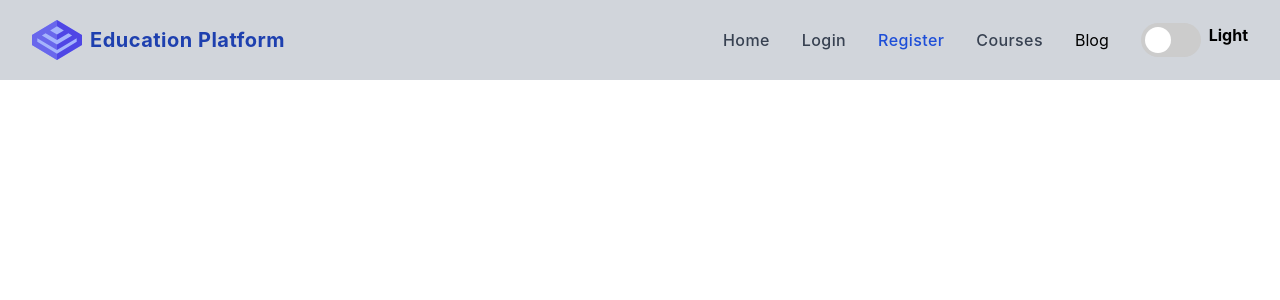
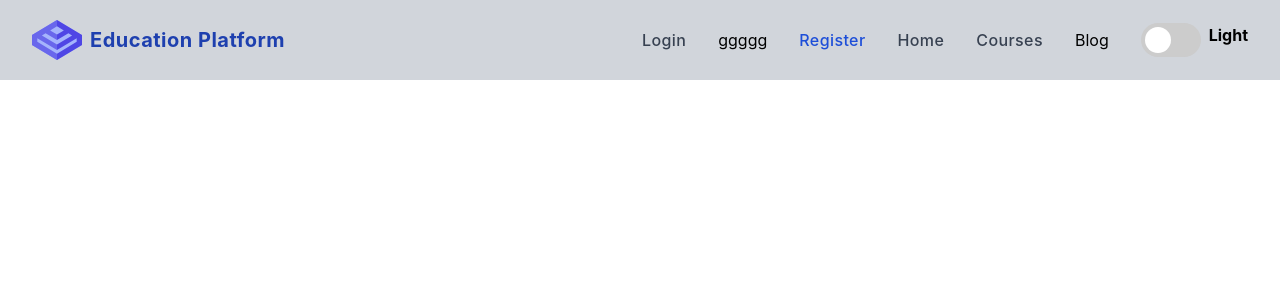
Before and after one commit to anisa6121/learning-platfor, a React (Create React App) app: page /register in a window 1280 px wide. Shown: the top 300 px of the page. Built offline with nearby package versions, Linux system fonts and the light colour scheme.

Commit message:
contexts-add

```diff
--- a/src/Others/RightsideNav/RightsideNav.js
+++ b/src/Others/RightsideNav/RightsideNav.js
@@ -18,8 +18,13 @@ const RightsideNav = () => {
 				All Course{courses.length}
 			</h1>
 			{courses.map((course) => (
-				<p className="m-2 text-2xl" key={course.id}>
-					<Link to={`/course/${course.id}`}>{course.name}</Link>
+				<p
+					className="m-2 text-2xl underline  decoration-blue-500"
+					key={course.id}
+				>
+					<Link to={`/course/${course.id}`}>
+						{course?.name}
+					</Link>
 				</p>
 			))}
 		</div>
--- /dev/null
+++ b/src/components/Context/AuthProvider/AuthProvider.js
@@ -0,0 +1,20 @@
+import React, { createContext } from 'react';
+
+
+
+export const AuthContext = createContext();
+
+const user ={displayName:"ggggg"}
+
+const authInfo = { user }
+
+
+const AuthProvider = ({children}) => {
+    return (
+        <AuthContext.Provider value={authInfo}>
+            {children}
+       </AuthContext.Provider>
+    );
+};
+
+export default AuthProvider;
--- a/src/components/Courses/Courses.js
+++ b/src/components/Courses/Courses.js
@@ -14,7 +14,7 @@ const Courses = () => {
 					<RightsideNav></RightsideNav>
 				</div>
 
-				{/* <div className="grid gap-10 mx-auto sm:grid-cols-2 lg:grid-cols-4 lg:max-w-screen-lg"> */}
+
 				<div className="grid gap-10 mx-auto sm:grid-cols-2 lg:grid-cols-2 ">
 					{allCourses.map((Course) => (
                         <Allcourses
--- a/src/components/Header/Header.js
+++ b/src/components/Header/Header.js
@@ -1,8 +1,14 @@
 import React, { useState } from "react";
+import { useContext } from "react";
 import { NavLink, Link } from "react-router-dom";
+import AuthProvider, { AuthContext } from "../Context/AuthProvider/AuthProvider";
 import Togglebutton from "./Togglebutton/Togglebutton";
 const Header = () => {
+
+
 	const [isMenuOpen, setIsMenuOpen] = useState(false);
+
+	const { user } = useContext(AuthContext);
 	return (
 		<div className="bg-gray-300">
 			<div className="px-4 py-5 mx-auto sm:max-w-xl md:max-w-full lg:max-w-screen-xl md:px-24 lg:px-8">
@@ -47,33 +53,15 @@ const Header = () => {
 						</span>
 					</Link>
 					<ul className="flex items-center hidden space-x-8 lg:flex">
-						<li>
-							<NavLink
-								to="/home"
-								aria-label="Home"
-								title="Home"
 
 
-								className={({
-									isActive,
-								}) =>
-									isActive
-										? "font-medium tracking-wide text-blue-700 transition-colors duration-200 hover:text-deep-purple-accent-400"
-										: "font-medium tracking-wide text-gray-700 transition-colors duration-200 hover:text-deep-purple-accent-400"
-								}
-							>
-								Home
-							</NavLink>
-						</li>
 
 						<li>
 							<NavLink
 								to="/login"
 								aria-label="login"
 								title="login"
-								// className='font-medium tracking-wide text-gray-700 transition-colors duration-200 hover:text-deep-purple-accent-400'
-
-								className={({
+						className={({
 									isActive,
 								}) =>
 									isActive
@@ -84,14 +72,14 @@ const Header = () => {
 								Login
 							</NavLink>
 						</li>
-
+						<li>
+							{user.displayName}
+</li>
 						<li>
 							<NavLink
 								to="/register"
 								aria-label="register"
 								title="register"
-								// className='font-medium tracking-wide text-gray-700 transition-colors duration-200 hover:text-deep-purple-accent-400'
-
 								className={({
 									isActive,
 								}) =>
@@ -101,6 +89,22 @@ const Header = () => {
 								}
 							>
 								Register
+							</NavLink>
+						</li>
+						<li>
+							<NavLink
+								to="/home"
+								aria-label="Home"
+								title="Home"
+								className={({
+									isActive,
+								}) =>
+									isActive
+										? "font-medium tracking-wide text-blue-700 transition-colors duration-200 hover:text-deep-purple-accent-400"
+										: "font-medium tracking-wide text-gray-700 transition-colors duration-200 hover:text-deep-purple-accent-400"
+								}
+							>
+								Home
 							</NavLink>
 						</li>
 
@@ -242,28 +246,9 @@ const Header = () => {
 										<ul className="space-y-4">
 											<li>
 												<NavLink
-													to="/home"
-													aria-label="Home"
-													title="Home"
-													className={({
-														isActive,
-													}) =>
-														isActive
-															? "font-medium tracking-wide text-blue-700 transition-colors duration-200 hover:text-deep-purple-accent-400"
-															: "font-medium tracking-wide text-gray-700 transition-colors duration-200 hover:text-deep-purple-accent-400"
-													}
-												>
-													Home
-												</NavLink>
-											</li>
-
-											<li>
-												<NavLink
 													to="/login"
 													aria-label="login"
 													title="login"
-
-
 													className={({
 														isActive,
 													}) =>
@@ -281,8 +266,6 @@ const Header = () => {
 													to="/register"
 													aria-label="register"
 													title="register"
-
-
 													className={({
 														isActive,
 													}) =>
@@ -295,6 +278,23 @@ const Header = () => {
 												</NavLink>
 											</li>
 											<li>
+												<li>
+													<NavLink
+														to="/home"
+														aria-label="Home"
+														title="Home"
+														className={({
+															isActive,
+														}) =>
+															isActive
+																? "font-medium tracking-wide text-blue-700 transition-colors duration-200 hover:text-deep-purple-accent-400"
+																: "font-medium tracking-wide text-gray-700 transition-colors duration-200 hover:text-deep-purple-accent-400"
+														}
+													>
+														Home
+													</NavLink>
+												</li>
+
 												<NavLink
 													to="/courses"
 													aria-label="Courses"
--- a/src/components/Login/Login.js
+++ b/src/components/Login/Login.js
@@ -4,6 +4,9 @@ const Login = () => {
     return (
         <div>
 
+
+
+
         </div>
     );
 };
--- a/src/index.js
+++ b/src/index.js
@@ -3,12 +3,15 @@ import ReactDOM from 'react-dom/client';
 import './index.css';
 import App from './App';
 import reportWebVitals from './reportWebVitals';
+import AuthProvider from './components/Context/AuthProvider/AuthProvider';
 
 const root = ReactDOM.createRoot(document.getElementById('root'));
 root.render(
-  <React.StrictMode>
-    <App />
-  </React.StrictMode>
+	<React.StrictMode>
+		<AuthProvider>
+			<App />
+		</AuthProvider>
+	</React.StrictMode>
 );
 
 // If you want to start measuring performance in your app, pass a function
```
